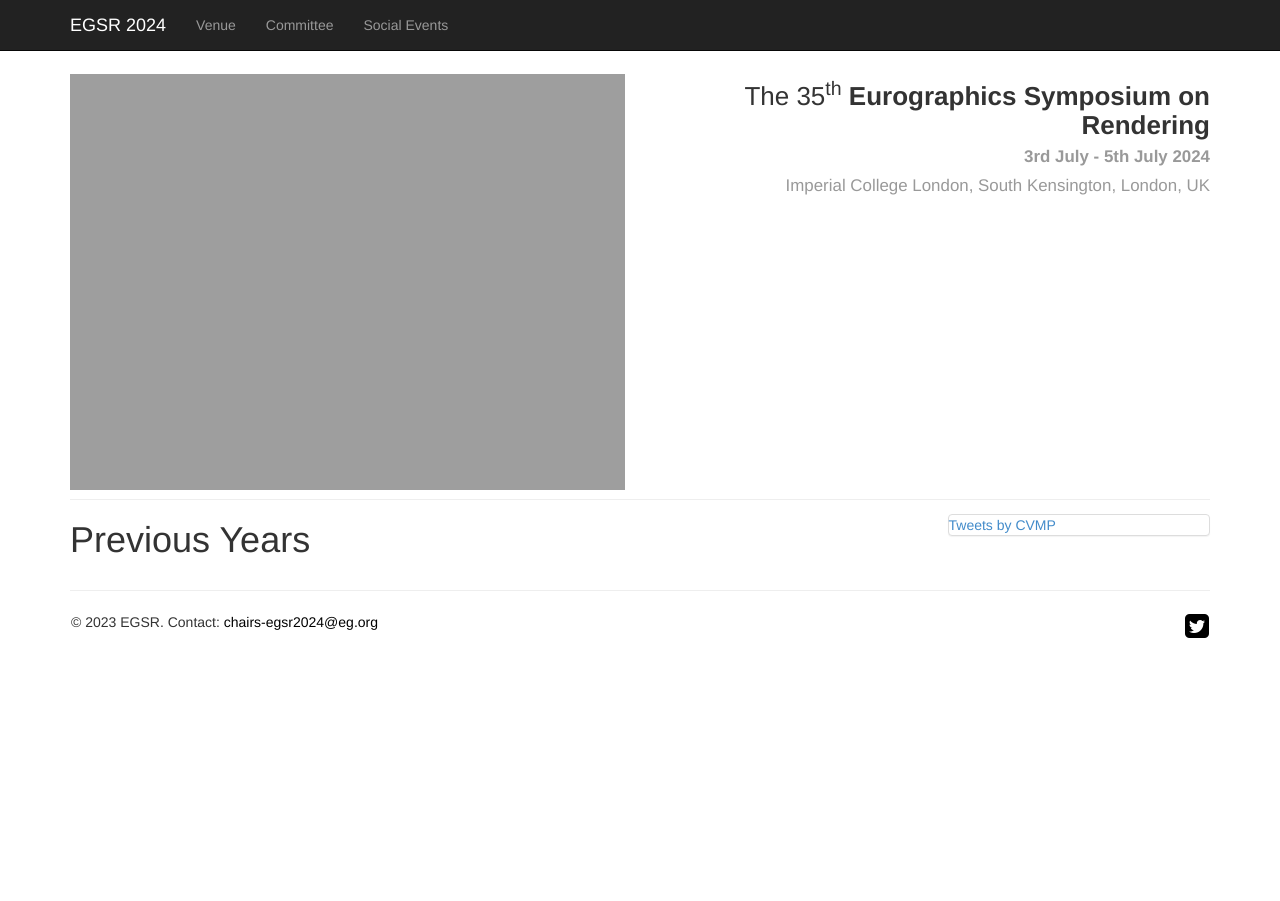
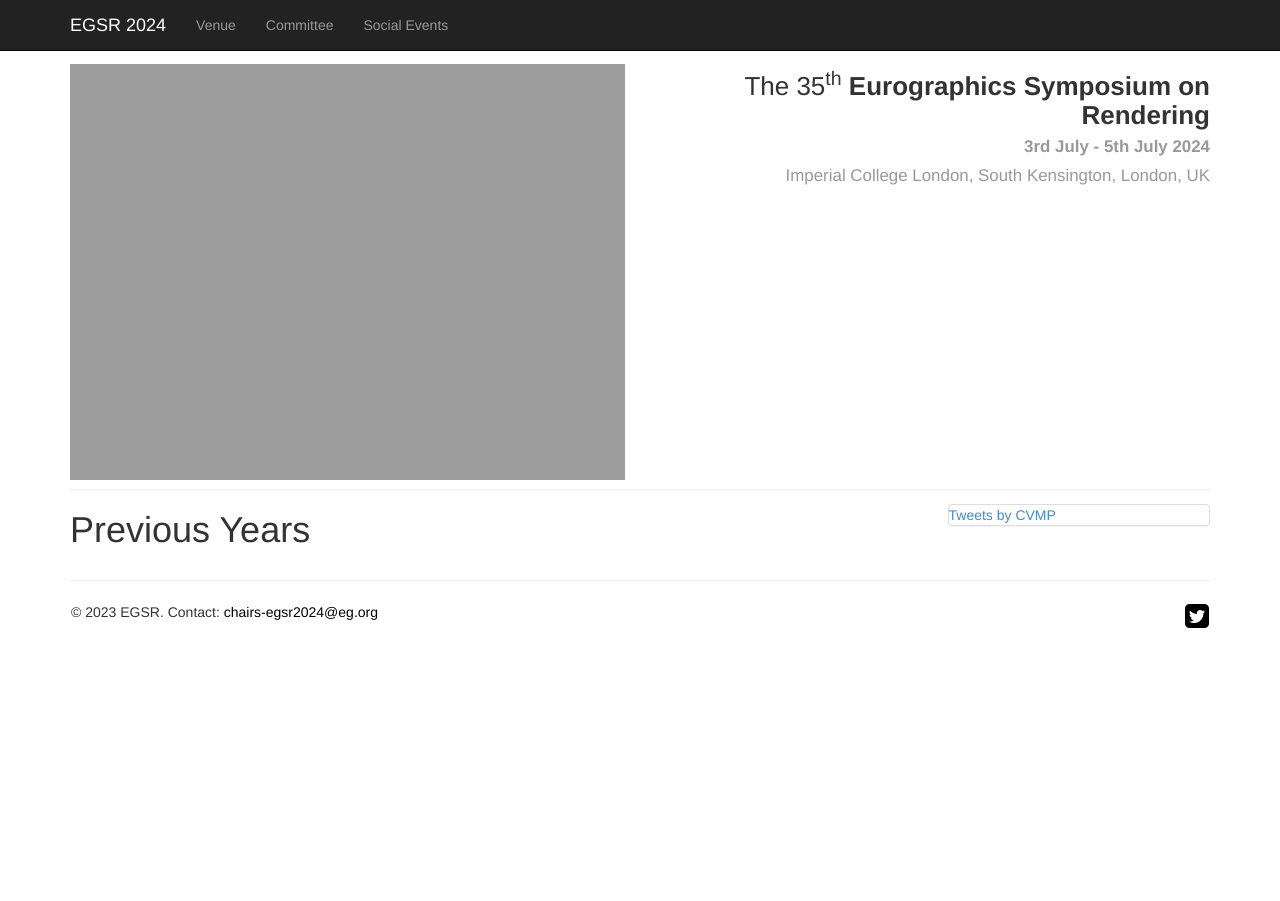
Before and after one commit to emilienogue/egsr2024.github.io, a Jekyll site: the page built from previous.md, in a window 1280 px wide. Built offline with Jekyll 4.4.1, drawn with Linux system fonts in a browser that asks for light colours; comment, search, counter and statistics services are not loaded.

Commit message:
Changed css

```diff
--- a/css/cvmp.css
+++ b/css/cvmp.css
@@ -8,7 +8,7 @@
   padding-top: 64px;
   border: 0px;
   border-radius: 4px;
-  margin: 10px;
+  max-width: 100%;
 }
 
 html {
@@ -246,8 +246,8 @@
 @media print {
 
   body {
-    padding-left: 66px;
-    padding-right: 66px;
+    padding-left: 96px;
+    padding-right: 96px;
   }
 
   #sidebar, #sponsors, #news-toggle, footer, hr {
```
Also changed, not shown: 1 other file.
